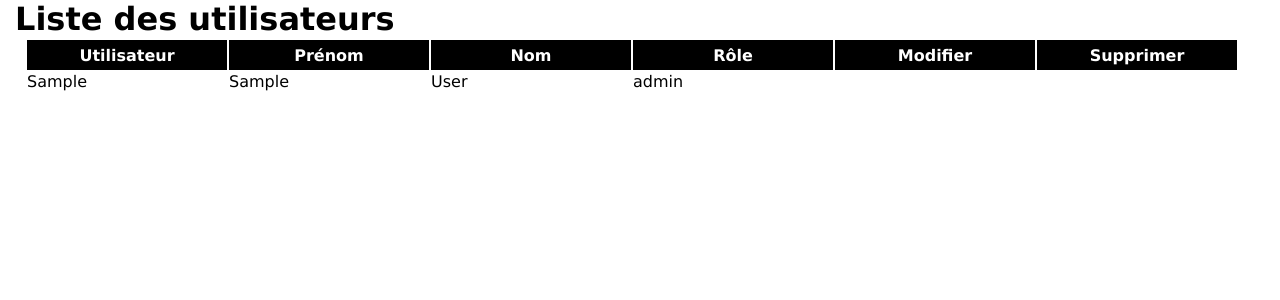
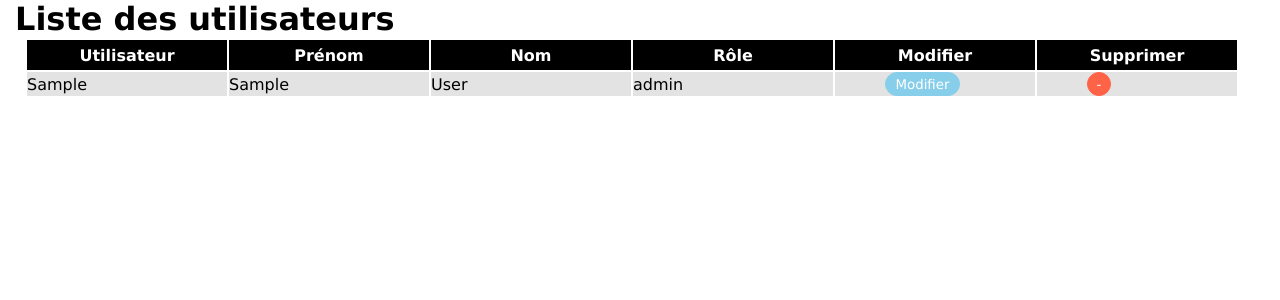
Before and after one commit to paskr18/Cartographie, a PHP site: page /listUser.php in a window 1280 px wide. Shown: the part 40-340 px from the top of the page. Run offline with PHP 8.4, Linux system fonts and the light colour scheme; the visitor is signed in with stand-in values (Sample User, id 1); tables that the repository leaves empty or names only in its code hold one stand-in row (values such as "Sample post"); data that the repository does not hold is empty.

Commit message:
Add files via upload

```diff
--- a/cartographie.css
+++ b/cartographie.css
@@ -100,3 +100,21 @@ nav { height: 40px;
 .userForm { border : 1px solid black;
             margin: 0 25%;
             border-radius: 15px; }
+
+.edit { border-radius: 12px;
+        height: 24px;
+        width: 75px;
+        background-color: #87CEEB;
+        color: white;
+        border: 1px solid #87CEEB;
+        margin-left: 50px; }
+
+.delete { border-radius: 50%;
+          width: 24px;
+          height: 24px;
+          background-color: #FF6347;
+          color: white;
+          border: 1px solid #FF6347;
+          margin-left: 50px;}
+
+tr:nth-child(even) { background-color: #E3E3E3;}
--- a/listTown.php
+++ b/listTown.php
@@ -33,7 +33,7 @@
      <tr><th> District </th> <th> Région </th> <th> Agglomération </th> <th> Modifier </th> <th> Supprimer </th></tr>
      <?php
        include("scripts/dbconnect.php");
-       $sql = "SELECT DISTINCT villes.townName, departments.Name, communes.Nom FROM (( villes INNER JOIN departments ON villes.deptID = departments.deptID) INNER JOIN communes ON villes.communeID = communes.communeID) ORDER BY departments.deptID, communes.communeID, villes.townName";
+       $sql = "SELECT DISTINCT villes.villeID, villes.townName, departments.Name, communes.Nom FROM (( villes INNER JOIN departments ON villes.deptID = departments.deptID) INNER JOIN communes ON villes.communeID = communes.communeID) ORDER BY departments.deptID, communes.communeID, villes.townName";
         $result = $conn->query($sql);
        if ($result->num_rows > 0) {
          while ($row = $result->fetch_assoc()){
@@ -41,6 +41,8 @@
             echo '<td>' . $row["Name"]. '</td>';
             echo '<td>' . $row["Nom"]. '</td>';
             echo '<td>' . $row["townName"]. '</td>';
+            echo '<td> <button class="edit" id="ID'. $row["villeID"] .'"> Modifier </button> </td>';
+            echo '<td> <button class="delete" id="ID'. $row["villeID"] .'"> - </button> </td>';
             echo "</tr>" ;
          }
        } else {
--- a/listUser.php
+++ b/listUser.php
@@ -27,6 +27,8 @@
             echo '<td>' . $row["first_name"]. '</td>';
             echo '<td>' . $row["last_name"]. '</td>';
             echo '<td>' . $row["role"]. '</td>';
+            echo '<td> <button class="edit" id="ID'. $row["ID"] .'"> Modifier </button> </td>';
+            echo '<td> <button class="delete" id="ID'. $row["ID"] .'"> - </button> </td>';
             echo "</tr>" ;
          }
        } else {
```
Also changed, not shown: searchTown.php (+10 -4 lines).
